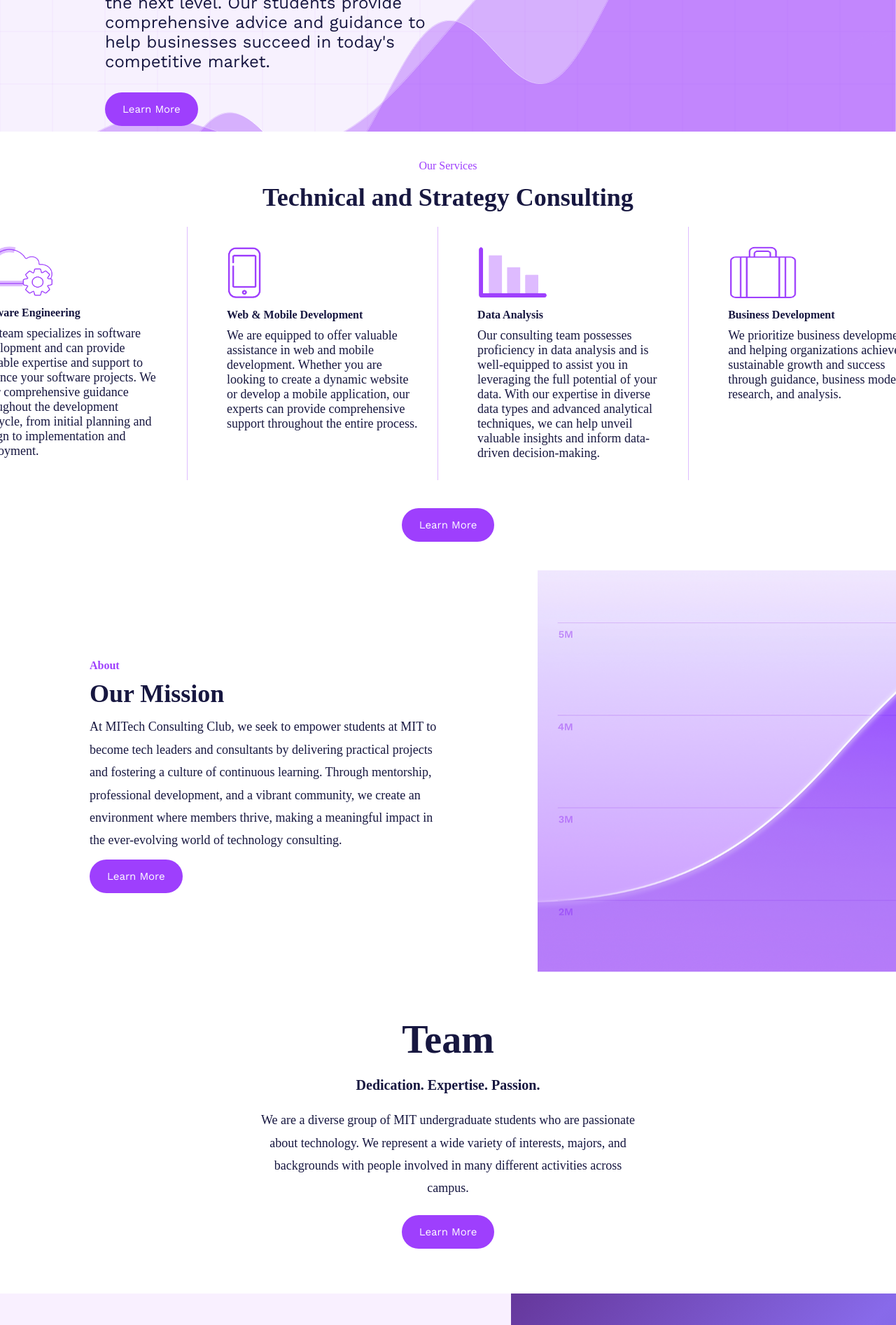
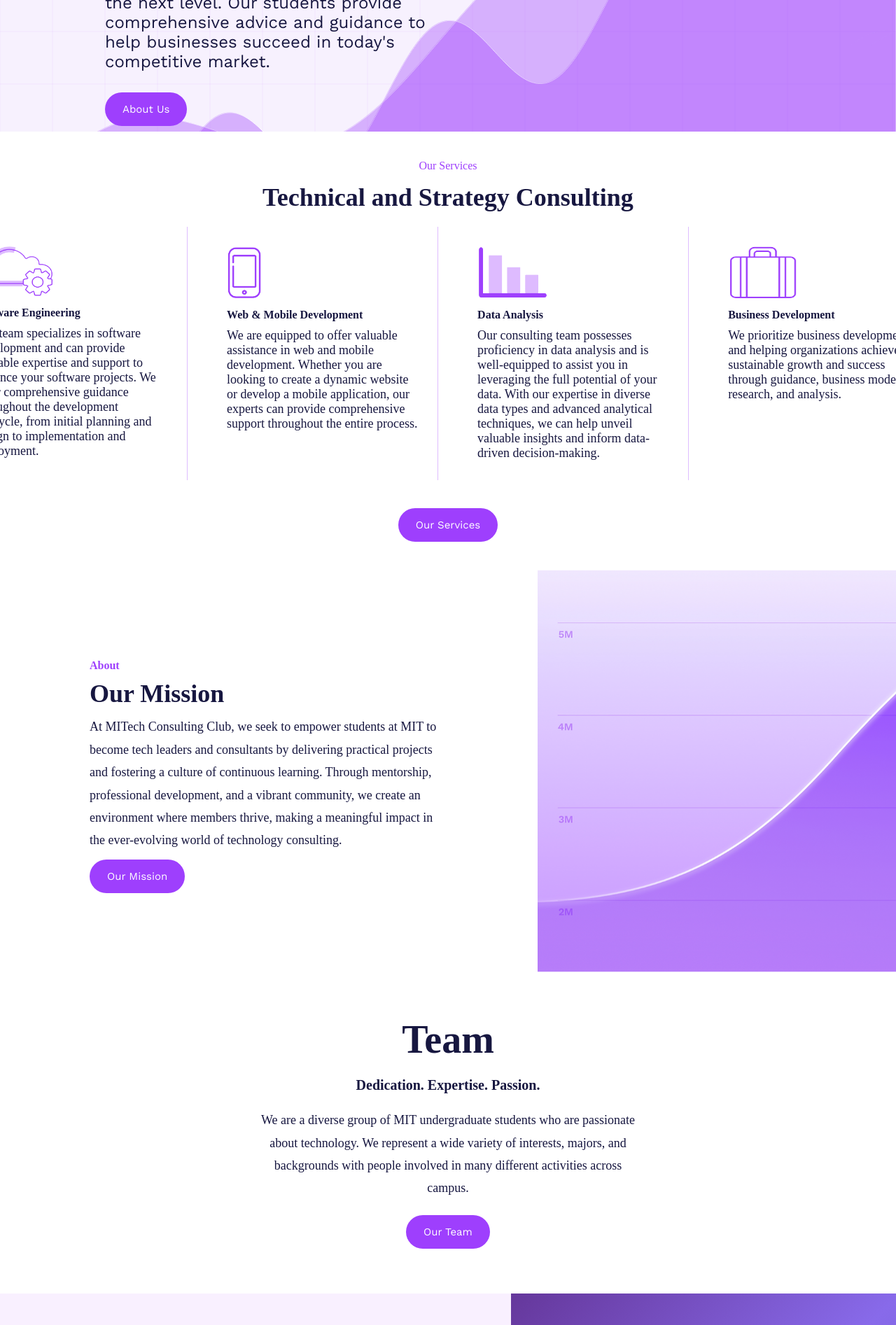
Before and after one commit to MITech-Consulting-Club/website, a Next.js app: page / in a window 1280 px wide. Shown: the part 480-2373 px from the top of the page at 70% size. Built offline with nearby package versions, Linux system fonts and the light colour scheme.

Commit message:
Updated Link names to match aria labels

```diff
--- a/app/page.tsx
+++ b/app/page.tsx
@@ -44,7 +44,7 @@
           today's competitive market.
         </p>
         <Link href="#about" aria-label="About Us" className={styles.headerLink}>
-          Learn More
+          About Us
         </Link>
       </header>
       <section className={styles.services} id="services">
@@ -126,7 +126,7 @@
           aria-label="Our Services"
           className={styles.servicesLink}
         >
-          Learn More
+          Our Services
         </Link>
       </section>
       <section id="about">
@@ -144,10 +144,10 @@
             </p>
             <Link
               href="#services"
-              aria-label="Our Services"
+              aria-label="Our Mission"
               className={styles.ourServicesLink}
             >
-              Learn More
+              Our Mission
             </Link>
           </div>
 
@@ -180,7 +180,7 @@
             aria-label="Our Team"
             className={styles.aboutLink}
           >
-            Learn More
+            Our Team
           </Link>
         </div>
       </section>
@@ -200,7 +200,7 @@
               aria-label="Alumni Advisors"
               className={styles.alumniLink}
             >
-              Learn More
+              Alumni Advisors
             </Link>
           </div>
           <div className={styles.alumniCarousel}>
@@ -228,7 +228,7 @@
               <u>
                 <Link
                   href="mailto:mitech-corporate@mit.edu"
-                  aria-label="MITech Corporate Relations Email"
+                  aria-label="mitech-corporate@mit.edu"
                   target="_blank"
                 >
                   mitech-corporate@mit.edu
@@ -239,10 +239,10 @@
             </p>
             <Link
               href="/sponsors"
-              aria-label="Sponsors Page"
+              aria-label="Sponsor MITech"
               className={styles.servicesLink}
             >
-              Learn More
+              Sponsor MITech
             </Link>
           </div>
         </div>
```
